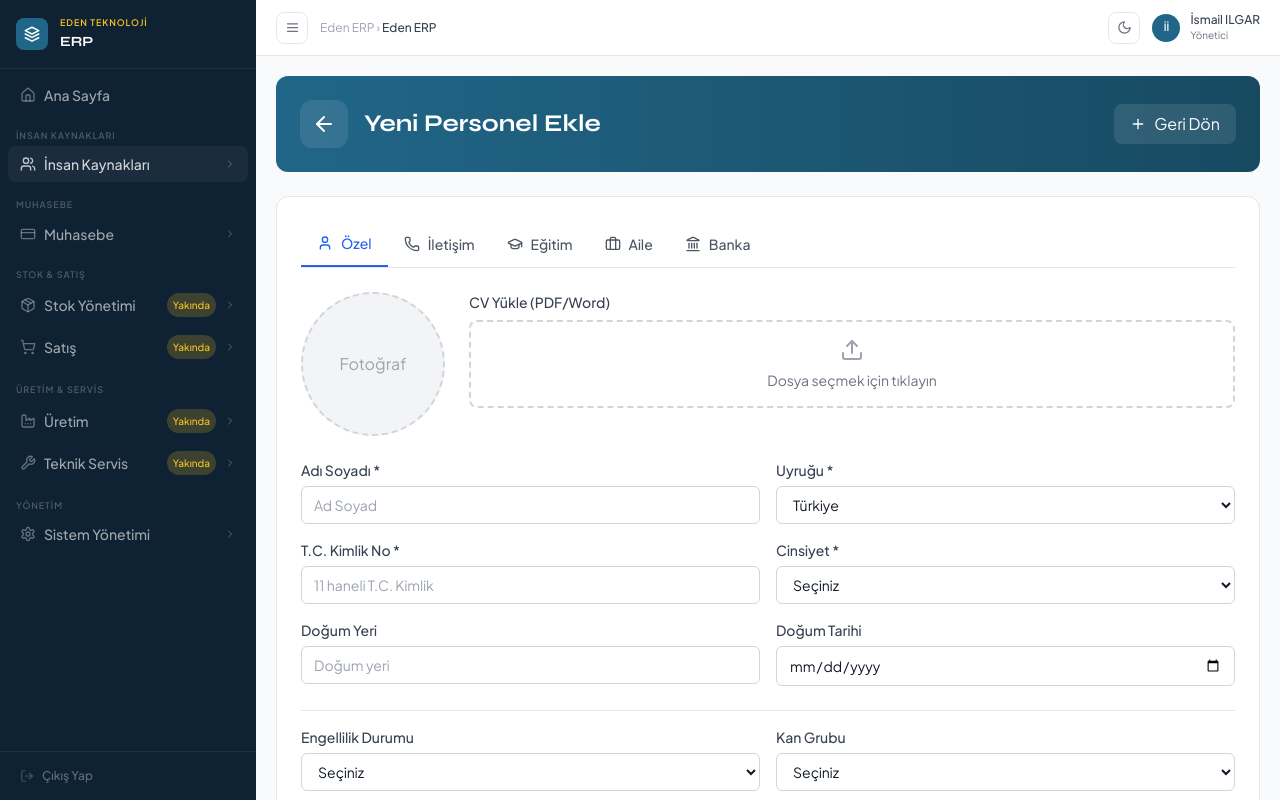
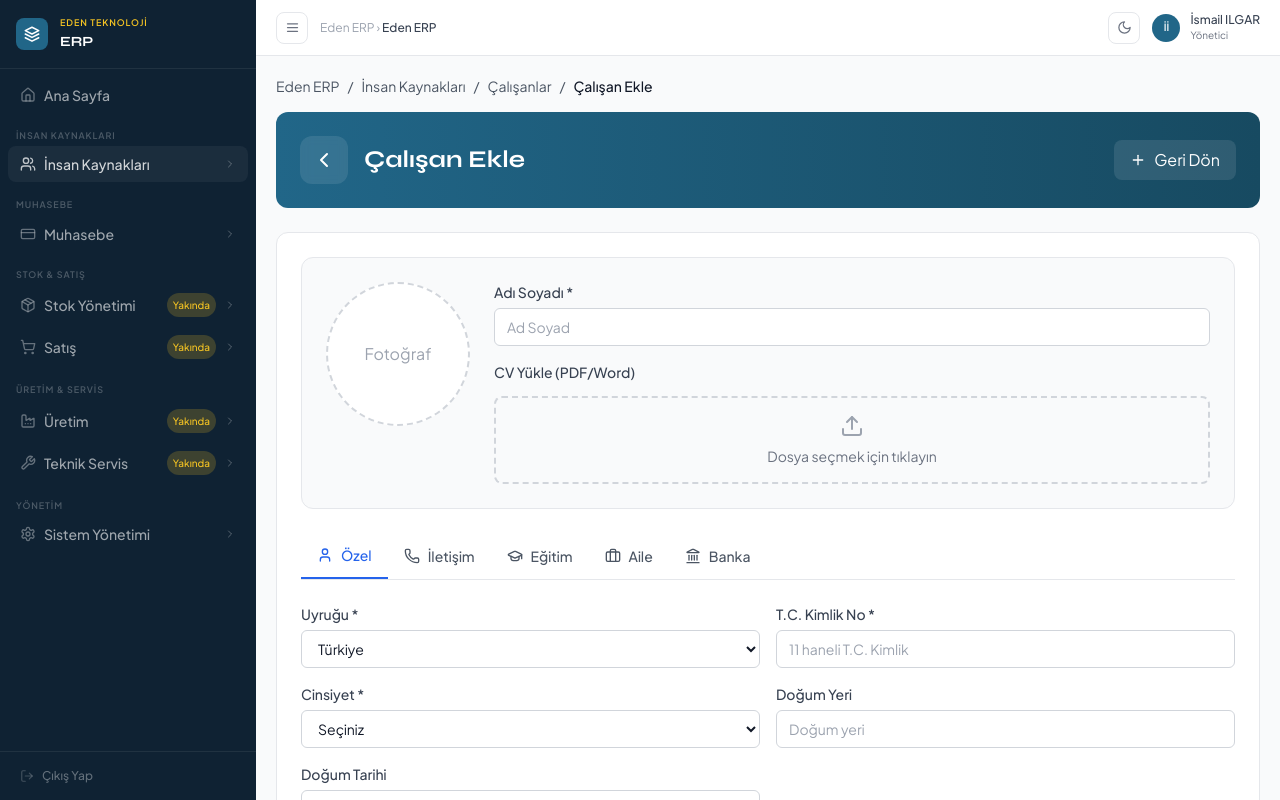
Before and after one commit to ismailthedrizzt/eden-erp, a Next.js app: page /app/ik/personel/ekle in a window 1280 px wide. Built offline with nearby package versions, Linux system fonts and the light colour scheme.

Commit message:
Update UI: button text, breadcrumb, fixed hero section

```diff
--- a/app/app/ik/personel/ekle/page.tsx
+++ b/app/app/ik/personel/ekle/page.tsx
@@ -1,7 +1,7 @@
 'use client'
 
 import { useRouter } from 'next/navigation'
-import { ArrowLeft } from 'lucide-react'
+import { ChevronLeft } from 'lucide-react'
 import { PageBanner } from '@/components/ui/PageBanner'
 import PersonelForm from '@/components/modules/ik/PersonelForm'
 
@@ -10,9 +10,20 @@ export default function PersonelEklePage() {
 
   return (
     <>
+      {/* Breadcrumb */}
+      <nav className="flex items-center gap-2 text-sm text-gray-600 dark:text-gray-400 mb-4">
+        <span className="hover:text-gray-900 dark:hover:text-white cursor-pointer" onClick={() => router.push('/')}>Eden ERP</span>
+        <span>/</span>
+        <span className="hover:text-gray-900 dark:hover:text-white cursor-pointer" onClick={() => router.push('/app/ik')}>İnsan Kaynakları</span>
+        <span>/</span>
+        <span className="hover:text-gray-900 dark:hover:text-white cursor-pointer" onClick={() => router.push('/app/ik/personel')}>Çalışanlar</span>
+        <span>/</span>
+        <span className="text-gray-900 dark:text-white font-medium">Çalışan Ekle</span>
+      </nav>
+
       <PageBanner
-        title="Yeni Personel Ekle"
-        icon={<ArrowLeft size={24} />}
+        title="Çalışan Ekle"
+        icon={<ChevronLeft size={24} />}
         onAddClick={() => router.back()}
         addButtonText="Geri Dön"
       />
--- a/app/app/ik/personel/page.tsx
+++ b/app/app/ik/personel/page.tsx
@@ -234,7 +234,7 @@ export default function CalisanlarPage() {
         title="Çalışanlar"
         icon={<Users size={24} />}
         onAddClick={() => router.push('/app/ik/personel/ekle')}
-        addButtonText="Yeni Personel Ekle"
+        addButtonText="+Ekle"
       />
 
       <div className="mt-6">
--- a/components/modules/ik/PersonelForm.tsx
+++ b/components/modules/ik/PersonelForm.tsx
@@ -88,6 +88,72 @@ export default function PersonelForm({ onSuccess, onCancel }: { onSuccess: () =>
 
   return (
     <div className="space-y-6">
+      {/* Fixed Hero Section */}
+      <div className="bg-gray-50 dark:bg-gray-800 rounded-xl border border-gray-200 dark:border-gray-700 p-6">
+        <div className="flex gap-6">
+          <div className="relative group">
+            <div className="w-36 h-36 rounded-full border-2 border-dashed border-gray-300 dark:border-gray-600 flex items-center justify-center bg-white dark:bg-gray-900 overflow-hidden">
+              {formData.photo ? (
+                <img src={URL.createObjectURL(formData.photo)} alt="Fotoğraf" className="w-full h-full object-cover" />
+              ) : (
+                <span className="text-gray-400">Fotoğraf</span>
+              )}
+            </div>
+            <div className="absolute inset-0 flex items-center justify-center bg-black/50 opacity-0 group-hover:opacity-100 transition-opacity rounded-full">
+              <label className="cursor-pointer">
+                <Camera className="text-white" size={24} />
+                <input
+                  type="file"
+                  accept="image/*"
+                  className="hidden"
+                  onChange={(e) => setFormData({ ...formData, photo: e.target.files?.[0] || null })}
+                />
+              </label>
+            </div>
+          </div>
+
+          <div className="flex-1 space-y-4">
+            <div className="flex flex-col gap-1.5">
+              <label className="text-sm font-medium text-gray-700 dark:text-gray-300">Adı Soyadı *</label>
+              <input
+                className="w-full bg-white dark:bg-gray-900 border border-gray-300 dark:border-gray-700 rounded-md px-3 py-2 text-sm text-gray-900 dark:text-white focus:ring-2 focus:ring-blue-500"
+                placeholder="Ad Soyad"
+                value={formData.fullname}
+                onChange={e => setFormData({ ...formData, fullname: e.target.value })}
+              />
+            </div>
+
+            <div className="flex flex-col gap-1.5">
+              <label className="block text-sm font-medium text-gray-700 dark:text-gray-300 mb-2">CV Yükle (PDF/Word)</label>
+              <div className="border-2 border-dashed border-gray-300 dark:border-gray-600 rounded-lg p-4">
+                {formData.cv ? (
+                  <div className="flex items-center justify-between">
+                    <span className="text-sm text-gray-700 dark:text-gray-300">{formData.cv.name}</span>
+                    <button
+                      onClick={() => setFormData({ ...formData, cv: null })}
+                      className="text-red-600 hover:text-red-700"
+                    >
+                      <X size={16} />
+                    </button>
+                  </div>
+                ) : (
+                  <label className="cursor-pointer flex flex-col items-center">
+                    <Upload className="text-gray-400 mb-2" size={24} />
+                    <span className="text-sm text-gray-500">Dosya seçmek için tıklayın</span>
+                    <input
+                      type="file"
+                      accept=".pdf,.doc,.docx"
+                      className="hidden"
+                      onChange={(e) => setFormData({ ...formData, cv: e.target.files?.[0] || null })}
+                    />
+                  </label>
+                )}
+              </div>
+            </div>
+          </div>
+        </div>
+      </div>
+
       {/* Tab Navigation */}
       <div className="flex border-b border-gray-200 dark:border-gray-700">
         {tabs.map(tab => (
@@ -116,70 +182,7 @@ export default function PersonelForm({ onSuccess, onCancel }: { onSuccess: () =>
       {/* Tab Content */}
       {activeTab === 'ozel' && (
         <div className="space-y-6">
-          {/* Photo and CV Upload */}
-          <div className="flex gap-6">
-            <div className="relative group">
-              <div className="w-36 h-36 rounded-full border-2 border-dashed border-gray-300 dark:border-gray-600 flex items-center justify-center bg-gray-100 dark:bg-gray-800 overflow-hidden">
-                {formData.photo ? (
-                  <img src={URL.createObjectURL(formData.photo)} alt="Fotoğraf" className="w-full h-full object-cover" />
-                ) : (
-                  <span className="text-gray-400">Fotoğraf</span>
-                )}
-              </div>
-              <div className="absolute inset-0 flex items-center justify-center bg-black/50 opacity-0 group-hover:opacity-100 transition-opacity rounded-full">
-                <label className="cursor-pointer">
-                  <Camera className="text-white" size={24} />
-                  <input
-                    type="file"
-                    accept="image/*"
-                    className="hidden"
-                    onChange={(e) => setFormData({ ...formData, photo: e.target.files?.[0] || null })}
-                  />
-                </label>
-              </div>
-            </div>
-
-            <div className="flex-1">
-              <label className="block text-sm font-medium text-gray-700 dark:text-gray-300 mb-2">CV Yükle (PDF/Word)</label>
-              <div className="border-2 border-dashed border-gray-300 dark:border-gray-600 rounded-lg p-4">
-                {formData.cv ? (
-                  <div className="flex items-center justify-between">
-                    <span className="text-sm text-gray-700 dark:text-gray-300">{formData.cv.name}</span>
-                    <button
-                      onClick={() => setFormData({ ...formData, cv: null })}
-                      className="text-red-600 hover:text-red-700"
-                    >
-                      <X size={16} />
-                    </button>
-                  </div>
-                ) : (
-                  <label className="cursor-pointer flex flex-col items-center">
-                    <Upload className="text-gray-400 mb-2" size={24} />
-                    <span className="text-sm text-gray-500">Dosya seçmek için tıklayın</span>
-                    <input
-                      type="file"
-                      accept=".pdf,.doc,.docx"
-                      className="hidden"
-                      onChange={(e) => setFormData({ ...formData, cv: e.target.files?.[0] || null })}
-                    />
-                  </label>
-                )}
-              </div>
-            </div>
-          </div>
-
-          {/* Basic Info */}
           <div className="grid grid-cols-1 md:grid-cols-2 gap-4">
-            <div className="flex flex-col gap-1.5">
-              <label className="text-sm font-medium text-gray-700 dark:text-gray-300">Adı Soyadı *</label>
-              <input
-                className="w-full bg-white dark:bg-gray-900 border border-gray-300 dark:border-gray-700 rounded-md px-3 py-2 text-sm text-gray-900 dark:text-white focus:ring-2 focus:ring-blue-500"
-                placeholder="Ad Soyad"
-                value={formData.fullname}
-                onChange={e => setFormData({ ...formData, fullname: e.target.value })}
-              />
-            </div>
-
             <div className="flex flex-col gap-1.5">
               <label className="text-sm font-medium text-gray-700 dark:text-gray-300">Uyruğu *</label>
               <select
```
